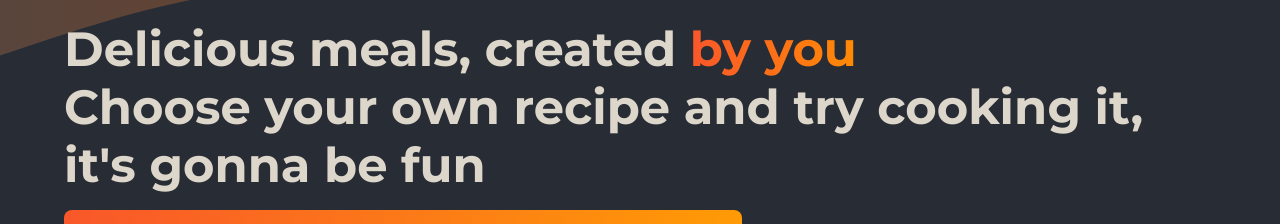
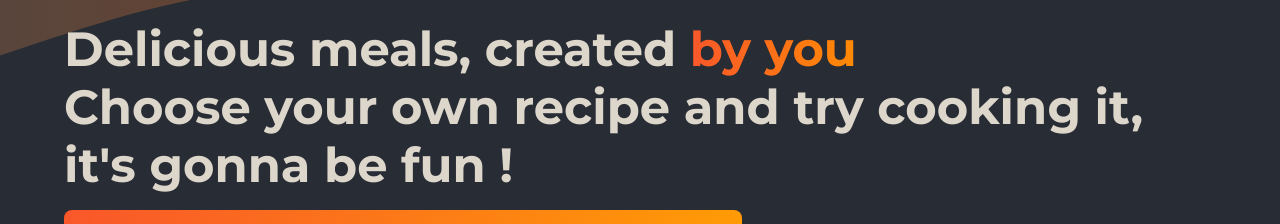
Before and after one commit to SalahShallapy/Flavor-Fusion, a Next.js app: page /meals in a window 1280 px wide. Shown: the part 172-396 px from the top of the page. Built offline with nearby package versions, Linux system fonts and the light colour scheme; no server answers; the database is empty.

Commit message:
Altered Meals Page

```diff
--- a/app/meals/page.jsx
+++ b/app/meals/page.jsx
@@ -23,7 +23,7 @@ export default async function MelasPage() {
           Delicious meals, created{" "}
           <span className={classes.highlight}>by you</span>
           <p>
-            Choose your own recipe and try cooking it, it&apos;s gonna be fun
+            Choose your own recipe and try cooking it, it&apos;s gonna be fun !
           </p>
           <p className={classes.cta}>
             <Link href="/meals/share">Share your favorite recipe</Link>
```
